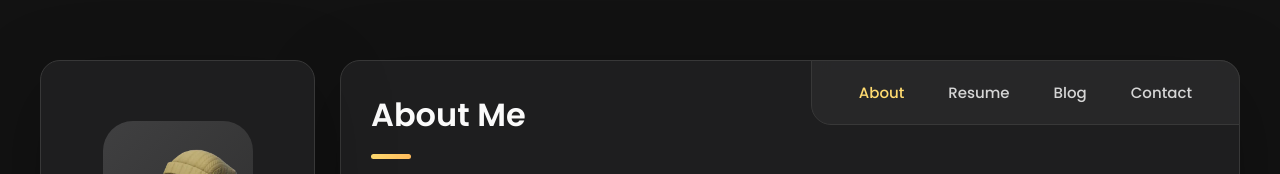
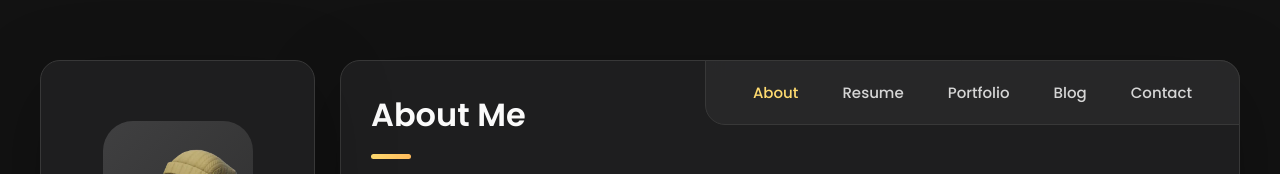
Before and after one commit to BernardoManfriani/bernardomanfriani.github.io, a plain HTML site: page index.html in a window 1280 px wide. Shown: the top 174 px of the page. Drawn offline with nearby package versions, Linux system fonts and the light colour scheme.

Commit message:
Update index.html

```diff
--- a/index.html
+++ b/index.html
@@ -166,9 +166,9 @@
             <button class="navbar-link" data-nav-link>Resume</button>
           </li>
 
-          <!-- <li class="navbar-item">
+          <li class="navbar-item">
             <button class="navbar-link" data-nav-link>Portfolio</button>
-          </li> -->
+          </li>
 
           <li class="navbar-item">
             <button class="navbar-link" data-nav-link>Blog</button>
```
